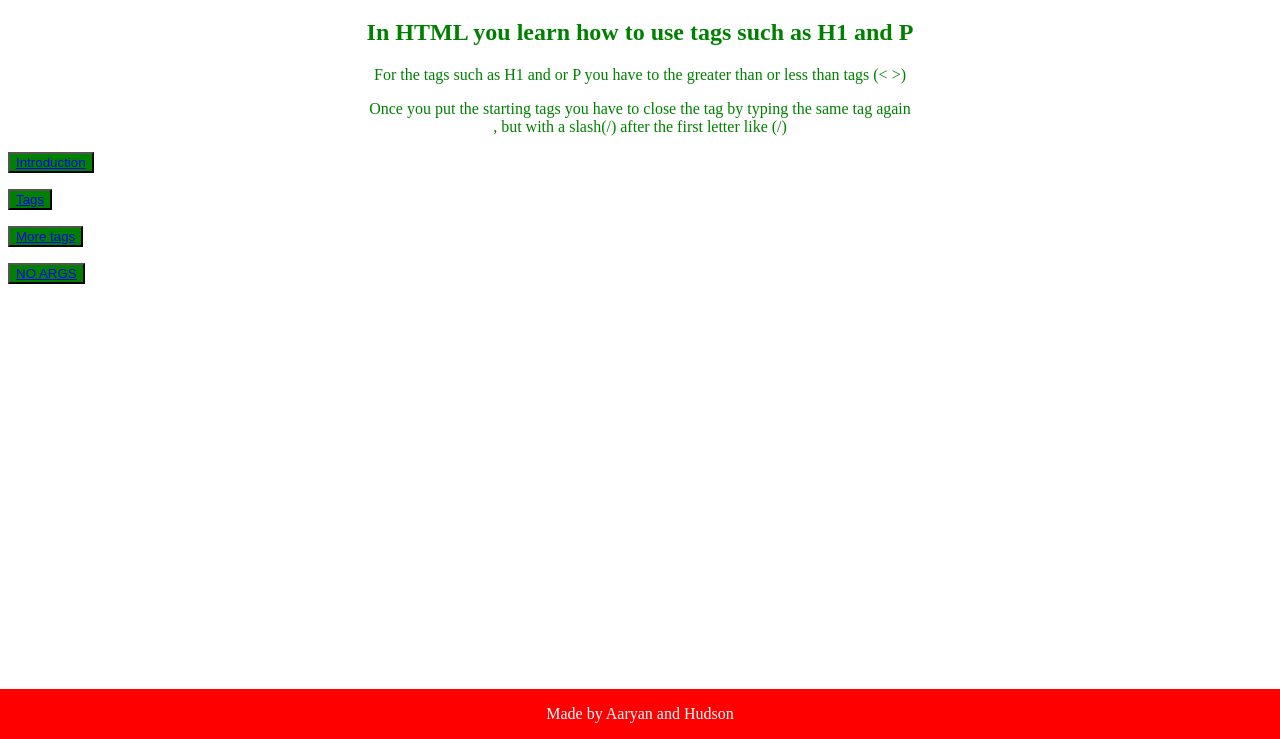
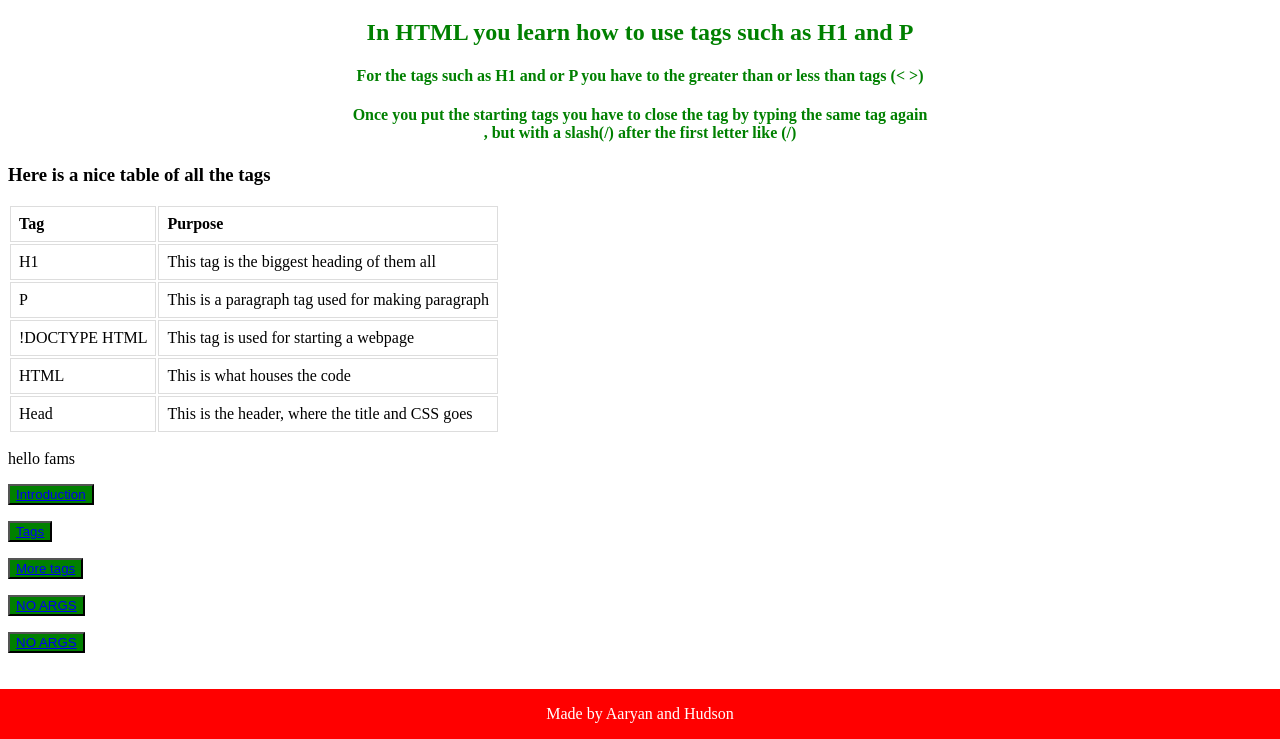
Before and after one commit to person123-java/website, a plain HTML site: page index.html in a window 1280 px wide. Shown: the part 61-800 px from the top of the page. Drawn offline with Linux system fonts and the light colour scheme.

Commit message:
Add files via upload

```diff
--- a/index.html
+++ b/index.html
@@ -10,7 +10,11 @@
       color: green;
       text-align: center;
    }
-    #special {
+    #tags {
+      color:green;
+      text-align: center;
+    }
+    #moretags {
       color:green;
       text-align: center;
     }
@@ -71,30 +75,72 @@
 #button4 :hover { text-decoration: none; color:#000; }
 #button4:focus { text-decoration: none; color:#000; }
 #button4 :hover, #button4:active { text-decoration: none; color:#000; }
+
+
+td, th {
+  border: 1px solid #dddddd;
+  text-align: left;
+  padding: 8px;
+}
   </style>
   <body>
 
       <h1>Welcome to the world of coding!</h1>
 
-   <h2 id="twenty">In HTML you learn how to use tags such as H1 and P</h2>
+   <h2 id="intro">In HTML you learn how to use tags such as H1 and P</h2>
 
-   <p id="home">For the tags such as H1 and or P you have to the greater than or less than tags (< >)</p>
+   <h4 id="tags">For the tags such as H1 and or P you have to the greater than or less than tags (< >)</p>
 
-   <p id="special">Once you put the starting tags you have to close the tag by typing the same tag again<br>, but with a slash(/) after the first letter like (/) </p>
+   <h4 id="moretags">Once you put the starting tags you have to close the tag by typing the same tag again<br>, but with a slash(/) after the first letter like (/) </p>
 
-   <p align="left">
-    <button id="button1"><a href="#twenty">Introduction</button>
+   <h3>Here is a nice table of all the tags</h3>
+
+   <table>
+    <tr>
+      <th>Tag</th>
+      <th>Purpose</th>
+    </tr>
+    <tr>
+      <td>H1</td>
+      <td>This tag is the biggest heading of them all</td>
+    </tr>
+    <tr>
+      <td>P</td>
+      <td>This is a paragraph tag used for making paragraph</td>
+    </tr>
+    <tr>
+      <td>!DOCTYPE HTML</td>
+      <td>This tag is used for starting a webpage</td>
+    </tr>
+    <tr>
+      <td>HTML</td>
+      <td>This is what houses the code</td>
+    </tr>
+    <tr>
+      <td>Head</td>
+      <td>This is the header, where the title and CSS goes</td>
+    </tr>
+  </table>
+
+  <p>hello fams</p>
+
+  <p align="left">
+    <button id="button1"><a href="#intro">Introduction</button>
   </p>
 
   <p align="left">
-    <button id="button2"><a href="#home">Tags</a></button>
+    <button id="button2"><a href="#tags">Tags</a></button>
     </p>
 
     <p align="left">
-      <button id="button3"><a href="#special">More tags</a></button>
+      <button id="button3"><a href="#moretags">More tags</a></button>
     </p>
 
     <p align="left">
+      <button id="button4"><a href="#">NO ARGS</a></button>
+    </p>
+
+     <p align="left">
       <button id="button4"><a href="#">NO ARGS</a></button>
     </p>
 
```
